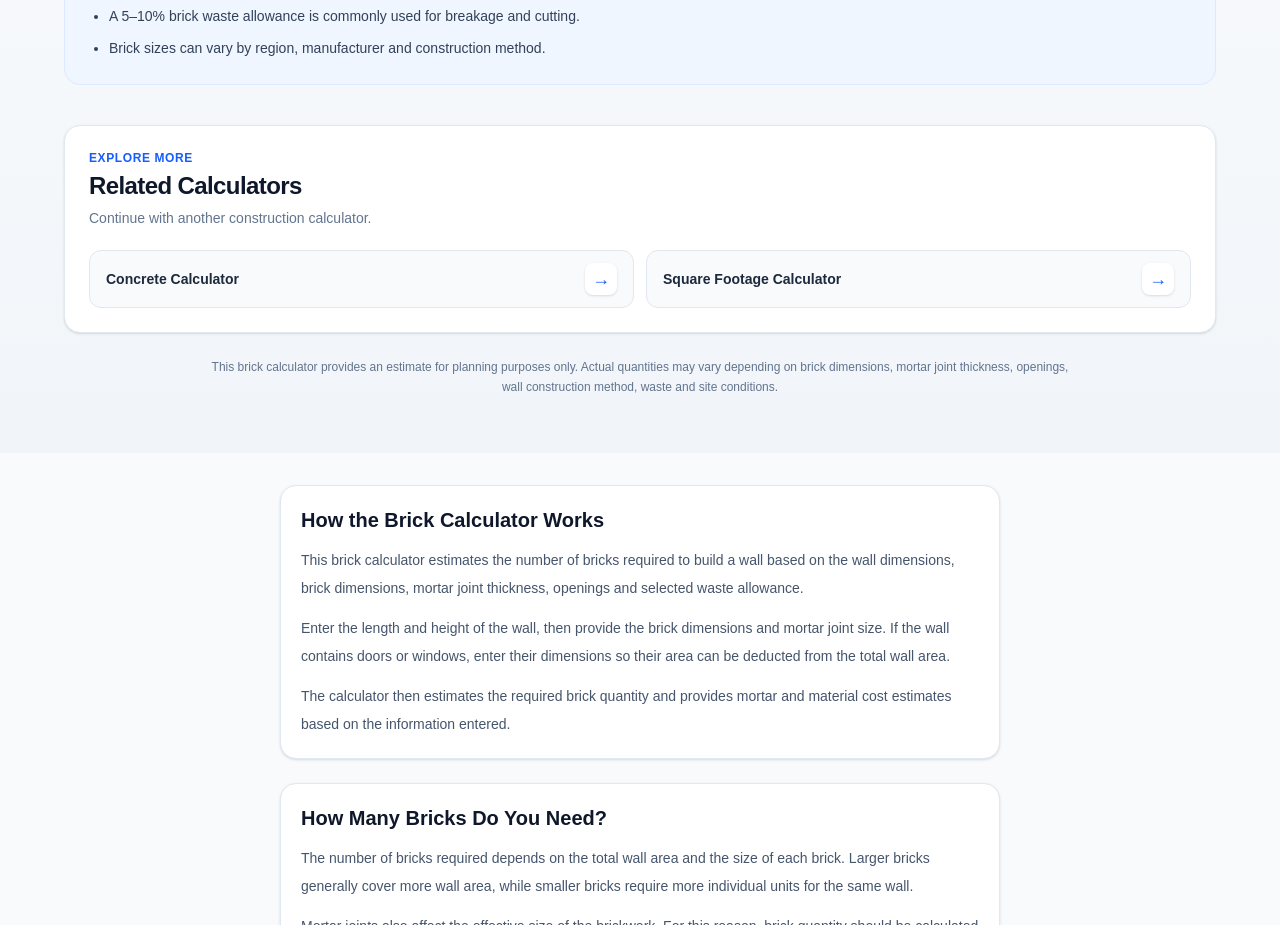
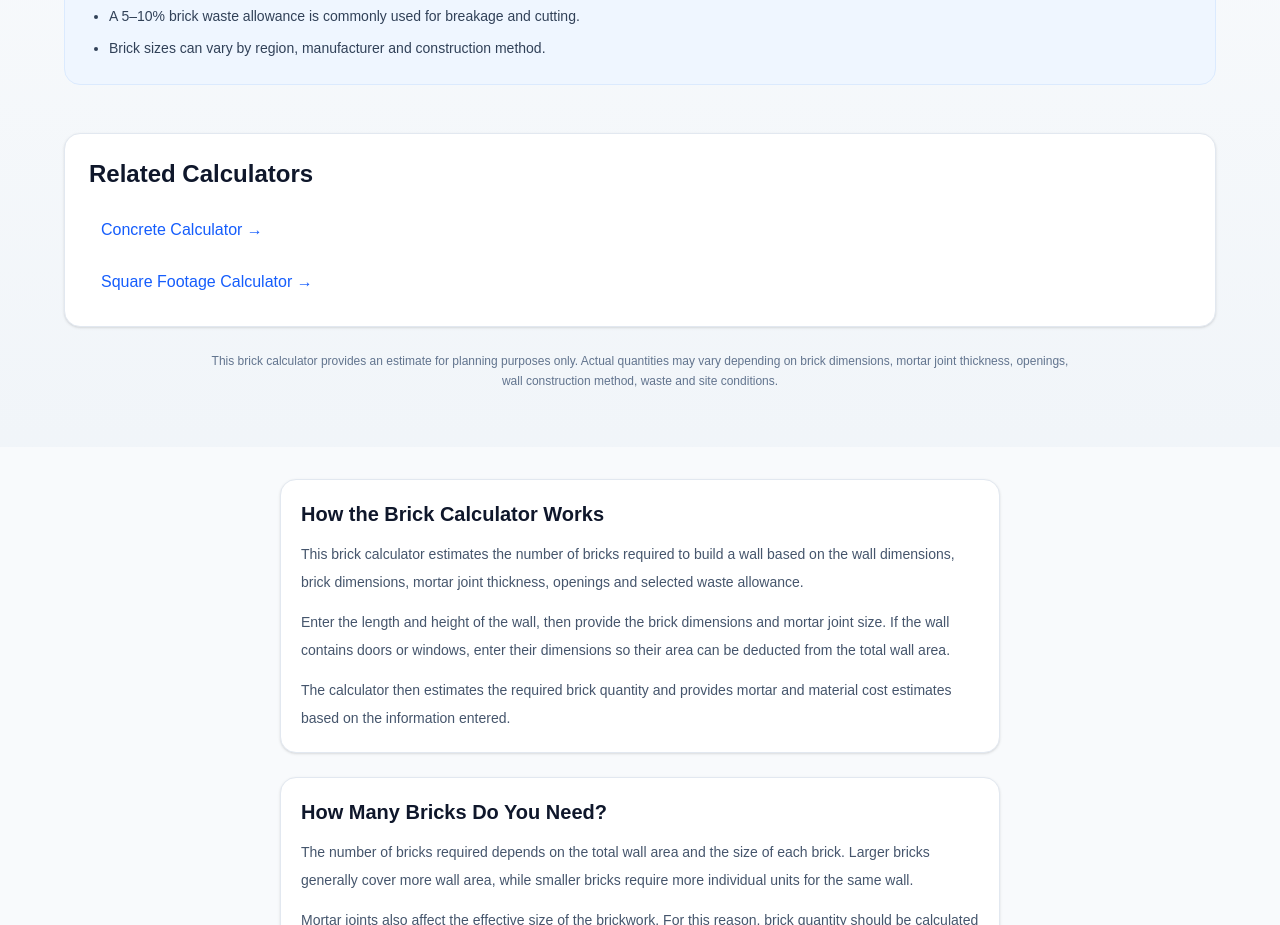
Before and after one commit to km7max-cmd/cornerspan, a Next.js app: page /calculators/brick in a window 1280 px wide. Shown: the part 1960-2885 px from the top of the page. Built offline with nearby package versions, Linux system fonts and the light colour scheme.

Commit message:
Refactor RelatedCalculators component structure

```diff
--- a/components/RelatedCalculators.tsx
+++ b/components/RelatedCalculators.tsx
@@ -10,55 +10,25 @@ type Props = {
 };
 
 export default function RelatedCalculators({ items }: Props) {
-  if (!items.length) {
-    return null;
-  }
-
 return (
-    <section
-      aria-labelledby="related-calculators-heading"
-      className="mt-10 rounded-2xl border border-slate-200 bg-white p-4 shadow-sm sm:p-6"
-    >
-      <div className="mb-5">
-        <p className="text-xs font-bold uppercase tracking-wider text-blue-600">
-          Explore More
-        </p>
-
-        <h2
-          id="related-calculators-heading"
-          className="mt-1 text-xl font-extrabold tracking-tight text-slate-900 sm:text-2xl"
-        >
+<section className="mt-12 rounded-2xl border border-slate-200 bg-white p-6 shadow-sm">
+<h2 className="mb-5 text-2xl font-bold text-slate-900">
 Related Calculators
 </h2>
 
-        <p className="mt-1 text-sm leading-6 text-slate-500">
-          Continue with another construction calculator.
-        </p>
-      </div>
-
-      <nav aria-label="Related calculators">
-        <ul className="grid gap-3 sm:grid-cols-2">
+<ul className="space-y-3">
     {items.map((item) => (
       <li key={item.href}>
         <Link
           href={item.href}
-                className="group flex min-h-[58px] items-center justify-between rounded-xl border border-slate-200 bg-slate-50 px-4 py-3 transition-all hover:-translate-y-0.5 hover:border-blue-200 hover:bg-blue-50 hover:shadow-sm focus:outline-none focus:ring-2 focus:ring-blue-500 focus:ring-offset-2"
+          className="block rounded-lg px-3 py-2 text-base font-medium text-blue-600 transition hover:bg-blue-50 hover:text-blue-700"
         >
-                <span className="pr-3 text-sm font-bold text-slate-800 transition-colors group-hover:text-blue-700">
-                  {item.title}
-                </span>
-
-                <span
-                  aria-hidden="true"
-                  className="flex h-8 w-8 shrink-0 items-center justify-center rounded-lg bg-white text-lg font-semibold text-blue-600 shadow-sm transition-all group-hover:bg-blue-600 group-hover:text-white"
-                >
-                  →
-                </span>
+          {item.title} →
         </Link>
       </li>
     ))}
   </ul>
-      </nav>
 </section>
+
 );
 }
```
Lines whose indentation alone changed are shown as unchanged.
